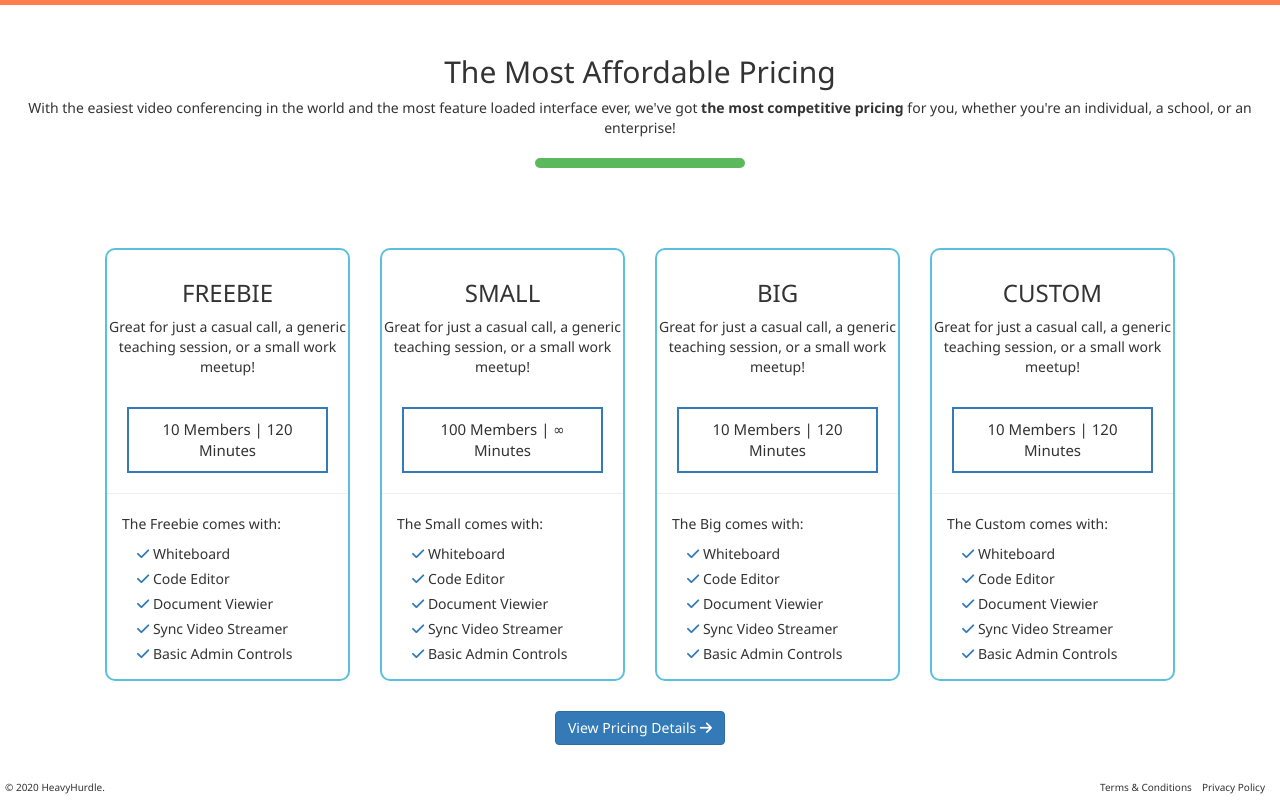
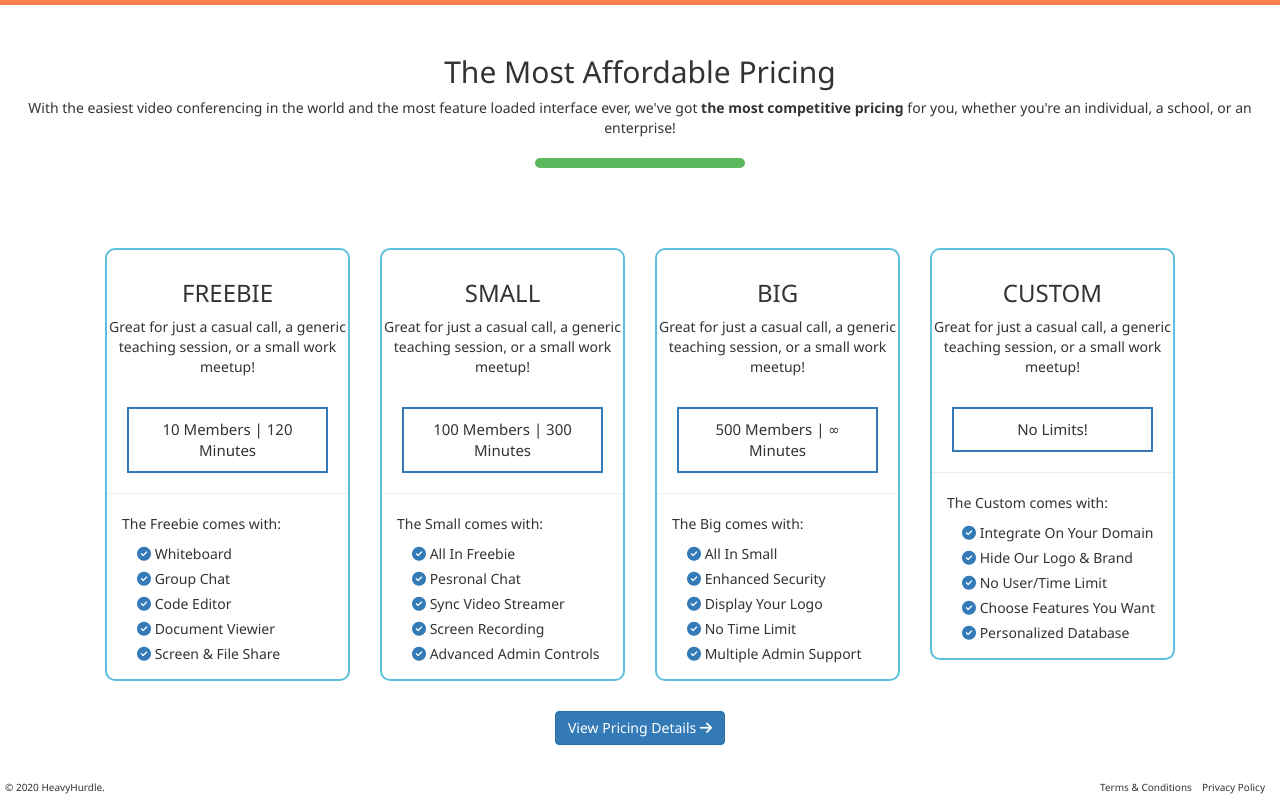
Before and after one commit to karanshah0206/HeavyHurdle, a plain HTML site: page index.html in a window 1280 px wide. Shown: the part 1853-2653 px from the top of the page. Drawn offline with nearby package versions, Linux system fonts and the light colour scheme.

Commit message:
Added Content For Features List

```diff
--- a/index.html
+++ b/index.html
@@ -143,53 +143,53 @@
                     <div class="features-highlight"><em>10 Members | 120 Minutes</em></div>
                     <hr>
                     <p class="features-prev">The Freebie comes with:</p>
-                    <div class="features-list"><i class="fas fa-check"></i> Whiteboard</div>
-                    <div class="features-list"><i class="fas fa-check"></i> Code Editor</div>
-                    <div class="features-list"><i class="fas fa-check"></i> Document Viewier</div>
-                    <div class="features-list"><i class="fas fa-check"></i> Sync Video Streamer</div>
-                    <div class="features-list"><i class="fas fa-check"></i> Basic Admin Controls</div>
+                    <div class="features-list"><i class="fas fa-check-circle"></i> Whiteboard</div>
+                    <div class="features-list"><i class="fas fa-check-circle"></i> Group Chat</div>
+                    <div class="features-list"><i class="fas fa-check-circle"></i> Code Editor</div>
+                    <div class="features-list"><i class="fas fa-check-circle"></i> Document Viewier</div>
+                    <div class="features-list"><i class="fas fa-check-circle"></i> Screen & File Share</div>
                 </div>
             </div>
             <div class="col-xs-10 col-xs-offset-1 col-sm-offset-0 col-sm-6 col-md-3">
                 <div class="thumbnail-pricing">
                     <h3>SMALL</h3>
                     <p>Great for just a casual call, a generic teaching session, or a small work meetup!</p><br>
-                    <div class="features-highlight"><em>100 Members | ∞ Minutes</em></div>
+                    <div class="features-highlight"><em>100 Members | 300 Minutes</em></div>
                     <hr>
                     <p class="features-prev">The Small comes with:</p>
-                    <div class="features-list"><i class="fas fa-check"></i> Whiteboard</div>
-                    <div class="features-list"><i class="fas fa-check"></i> Code Editor</div>
-                    <div class="features-list"><i class="fas fa-check"></i> Document Viewier</div>
-                    <div class="features-list"><i class="fas fa-check"></i> Sync Video Streamer</div>
-                    <div class="features-list"><i class="fas fa-check"></i> Basic Admin Controls</div>
+                    <div class="features-list"><i class="fas fa-check-circle"></i> All In Freebie</div>
+                    <div class="features-list"><i class="fas fa-check-circle"></i> Pesronal Chat</div>
+                    <div class="features-list"><i class="fas fa-check-circle"></i> Sync Video Streamer</div>
+                    <div class="features-list"><i class="fas fa-check-circle"></i> Screen Recording</div>
+                    <div class="features-list"><i class="fas fa-check-circle"></i> Advanced Admin Controls</div>
                 </div>
             </div>
             <div class="col-xs-10 col-xs-offset-1 col-sm-offset-0 col-sm-6 col-md-3">
                 <div class="thumbnail-pricing">
                     <h3>BIG</h3>
                     <p>Great for just a casual call, a generic teaching session, or a small work meetup!</p><br>
-                    <div class="features-highlight"><em>10 Members | 120 Minutes</em></div>
+                    <div class="features-highlight"><em>500 Members | ∞ Minutes</em></div>
                     <hr>
                     <p class="features-prev">The Big comes with:</p>
-                    <div class="features-list"><i class="fas fa-check"></i> Whiteboard</div>
-                    <div class="features-list"><i class="fas fa-check"></i> Code Editor</div>
-                    <div class="features-list"><i class="fas fa-check"></i> Document Viewier</div>
-                    <div class="features-list"><i class="fas fa-check"></i> Sync Video Streamer</div>
-                    <div class="features-list"><i class="fas fa-check"></i> Basic Admin Controls</div>
+                    <div class="features-list"><i class="fas fa-check-circle"></i> All In Small</div>
+                    <div class="features-list"><i class="fas fa-check-circle"></i> Enhanced Security</div>
+                    <div class="features-list"><i class="fas fa-check-circle"></i> Display Your Logo</div>
+                    <div class="features-list"><i class="fas fa-check-circle"></i> No Time Limit</div>
+                    <div class="features-list"><i class="fas fa-check-circle"></i> Multiple Admin Support</div>
                 </div>
             </div>
             <div class="col-xs-10 col-xs-offset-1 col-sm-offset-0 col-sm-6 col-md-3">
                 <div class="thumbnail-pricing">
                     <h3>CUSTOM</h3>
                     <p>Great for just a casual call, a generic teaching session, or a small work meetup!</p><br>
-                    <div class="features-highlight"><em>10 Members | 120 Minutes</em></div>
+                    <div class="features-highlight"><em> No Limits!</em></div>
                     <hr>
                     <p class="features-prev">The Custom comes with:</p>
-                    <div class="features-list"><i class="fas fa-check"></i> Whiteboard</div>
-                    <div class="features-list"><i class="fas fa-check"></i> Code Editor</div>
-                    <div class="features-list"><i class="fas fa-check"></i> Document Viewier</div>
-                    <div class="features-list"><i class="fas fa-check"></i> Sync Video Streamer</div>
-                    <div class="features-list"><i class="fas fa-check"></i> Basic Admin Controls</div>
+                    <div class="features-list"><i class="fas fa-check-circle"></i> Integrate On Your Domain</div>
+                    <div class="features-list"><i class="fas fa-check-circle"></i> Hide Our Logo & Brand</div>
+                    <div class="features-list"><i class="fas fa-check-circle"></i> No User/Time Limit</div>
+                    <div class="features-list"><i class="fas fa-check-circle"></i> Choose Features You Want</div>
+                    <div class="features-list"><i class="fas fa-check-circle"></i> Personalized Database</div>
                 </div>
             </div>
         </div>
```
